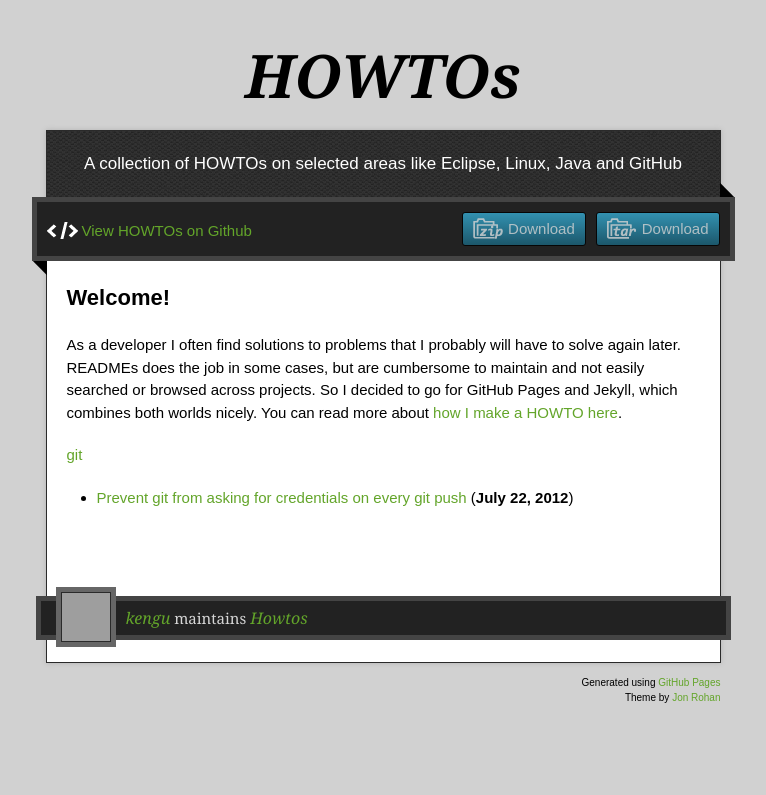
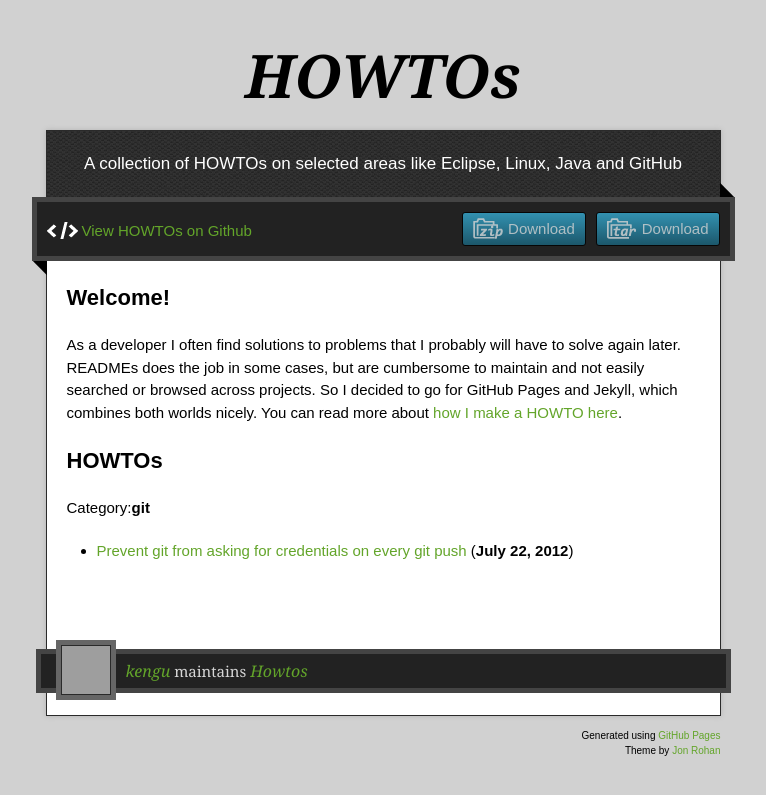
Before and after one commit to kengu/howtos, a Jekyll site: the page built from index.md, in a window 1280 px wide. Shown: the top 795 px of the page, without its empty margins (257-1023 px from the left). Built offline with Jekyll 4.4.1, drawn with Linux system fonts in a browser that asks for light colours; nearby versions of some CDN libraries; grey boxes are pictures that could not be loaded.

Commit message:
TOC formatting

```diff
--- a/_layouts/index.html
+++ b/_layouts/index.html
@@ -45,8 +45,9 @@
         <article class="markdown-body">
 	{{ content }}
       	{% if page.toc %}
+      	<h1>HOWTOs</h1>
 	{% for category in site.categories %}
-  	  <p><a href="{{ site.baseurl }}{{ category | first }}">{{ category | first }}</a>
+  	  <p>Category:<strong>{{ category | first }}</strong></a>
    	    <ul>
     	    {% for posts in category %}
       		{% for post in posts %}
```
